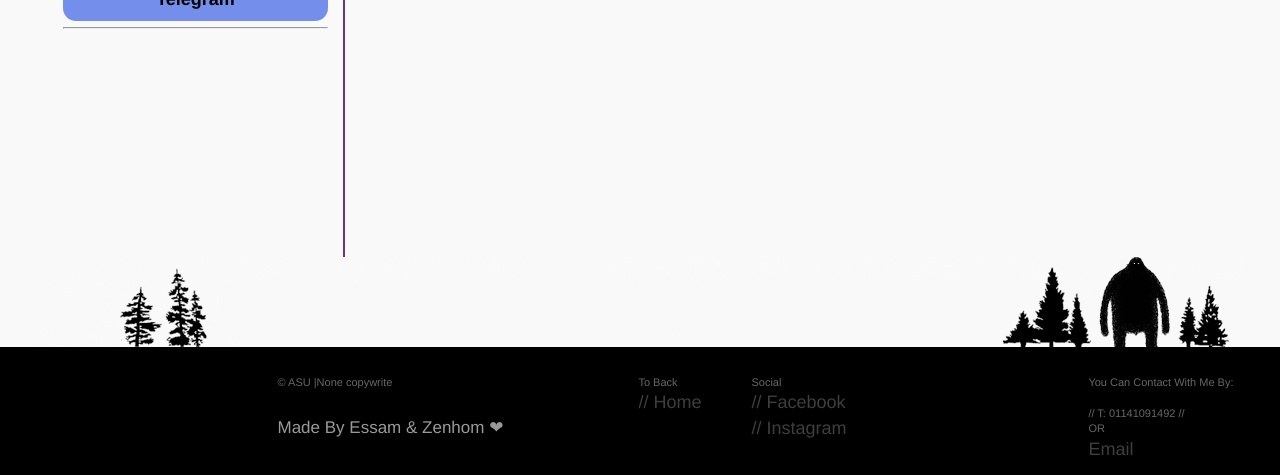
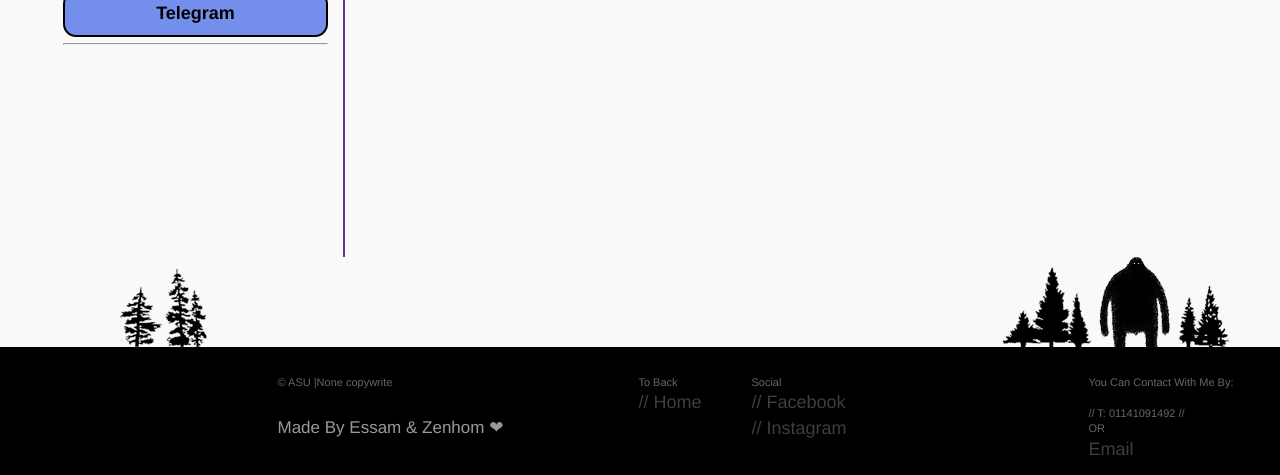
Before and after one commit to eldezel123/new_p, a plain HTML site: page index.html in a window 1280 px wide. Shown: the part 405-880 px from the top of the page. Drawn offline with Linux system fonts and the light colour scheme.

Commit message:
Update style.css

```diff
--- a/css/style.css
+++ b/css/style.css
@@ -834,5 +834,6 @@ div .tab {
 	height: 42px;
 	text-decoration: none !important;
 	border-radius: 13px;
+	border: black 2px solid;
 	line-height: 40px;
 }
```
